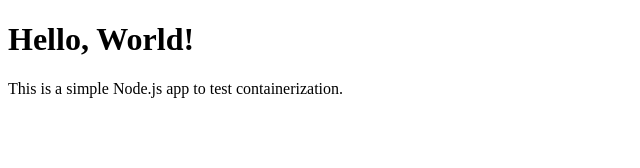
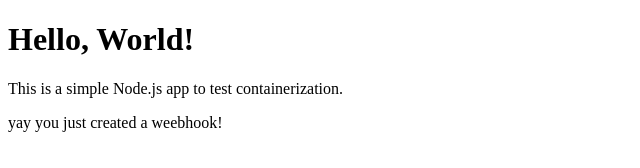
Before and after one commit to LottaHann/TAIS-educational-material-lottahann, a website: page containerization_example/public/index.html in a window 1280 px wide. Shown: the whole page, without its empty margins (0-640 px from the left). Drawn offline with Linux system fonts and the light colour scheme.

Commit message:
added text to index.html

```diff
--- a/containerization_example/public/index.html
+++ b/containerization_example/public/index.html
@@ -8,5 +8,6 @@
 <body>
   <h1>Hello, World!</h1>
   <p>This is a simple Node.js app to test containerization.</p>
+  <p>yay you just created a weebhook!</p>
 </body>
 </html>
```
